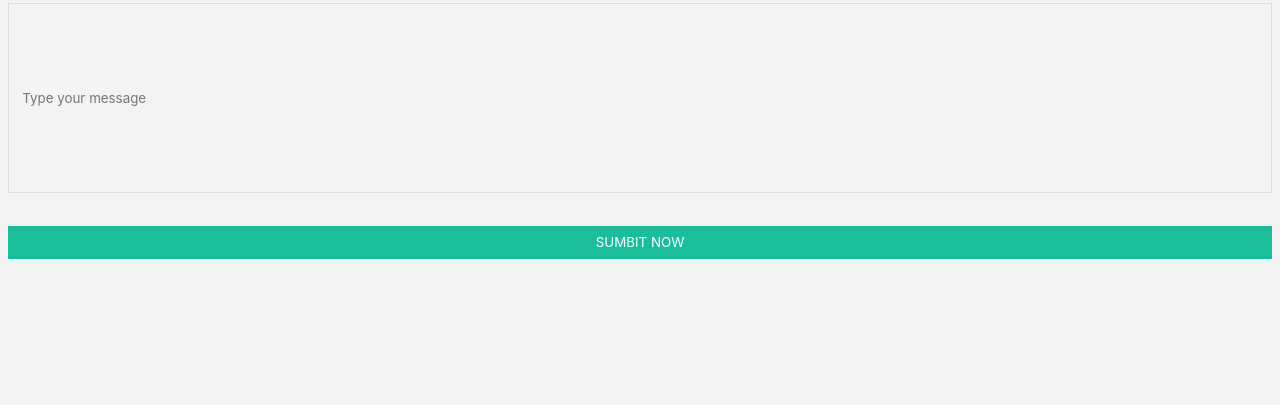
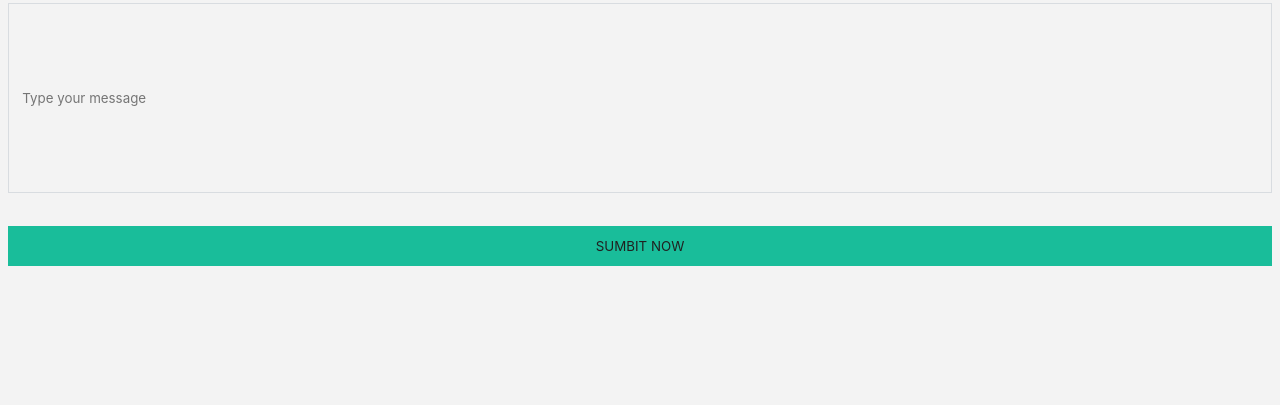
Before and after one commit to Fpsska/Bouncy-Landing, a website: page app/index.html in a window 1280 px wide. Shown: the part 10449-10854 px from the top of the page. Drawn offline with Linux system fonts and the light colour scheme.

Commit message:
refactor: change all of structure for btn-feedback

```diff
--- a/app/index.html
+++ b/app/index.html
@@ -360,7 +360,8 @@
                     <div class="advantages_right_inner">
                         <article class="advantages_info">
                             <h2 class="advantages_title">IMPRESSED?</h2>
-                            <blockquote class="advantages_text">Lorem ipsum, dolor sit amet consectetur adipisicing elit. Consequatur veniam nemo autem
+                            <blockquote class="advantages_text">Lorem ipsum, dolor sit amet consectetur adipisicing
+                                elit. Consequatur veniam nemo autem
                                 quam
                                 molestias illum possimus quod placeat aut ipsam, delectus, fuga ipsa quisquam eos,
                                 numquam
@@ -376,7 +377,8 @@
                                 culpa, cum ratione soluta voluptate ipsa?
                             </blockquote>
                             <address class="advantages_author">- Abdullah Noman</address>
-                            <p class="advantages_prof">Creatice Director, <span style="color: #19bd9a">Code Cafe</span></p>
+                            <p class="advantages_prof">Creatice Director, <span style="color: #19bd9a">Code Cafe</span>
+                            </p>
                         </article>
                     </div>
                 </div>
@@ -1228,17 +1230,20 @@
             <div class="feedback_container">
                 <form action="/" method="GET" enctype="multipart/form-data" class="feedback_inner">
                     <div class="group_inputs">
-                        <input class="input input--name" name="text" placeholder="Your name" type="text">
-                        <input class="input input--email" name="email" placeholder="Email address" type="email">
-                        <input class="input input--subject" name="text" placeholder="Subject" maxlength="15"
+                        <input class="input input--name" name="text" placeholder="Your name" type="text" required>
+                        <input class="input input--email" name="email" placeholder="Email address" type="email" required>
+                        <input class="input input--subject" name="text" placeholder="Subject" maxlength="15 required"
                             type="text">
                     </div>
-                    <input class="input input--message" name="text" placeholder="Type your message" type="text">
-                    <button class="btn-feedback" type="button">
-                        <span class="text">Text</span>
-                        <span class="flip-front">SUMBIT NOW</span>
-                        <span class="flip-back">COMPLITE!</span>
+                    <input class="input input--message" name="text" placeholder="Type your message" type="text" required>
+
+                    <div class="feedback_button">
+                    <button class="btn-feedback" type="submit">
+                        <span class="side flip-front">SUMBIT NOW</span>
+                        <span class="side flip-back">COMPLITE!</span>
                     </button>
+                    </div>
+
                 </form>
             </div>
         </div>
--- a/app/scss/style.scss
+++ b/app/scss/style.scss
@@ -2356,58 +2356,40 @@ body {
                     border: 1px solid $second;
                 }
             }
+            .feedback_button {
+                grid-area: c;
+                display: grid;
+                grid-template-rows: 40px;
+            }
             .btn-feedback {
-                grid-area: c;
-                line-height: 2.5em;
-                background-color: $second;
-                color: $header;
-                text-align: center;
-                transform: translate(0, 0);
-            }
-            .text {
-                visibility: hidden;
-            }
-            .flip-front,
-            .flip-back {
+                position: relative;
+                transform-style: preserve-3d;
+                transition: transform .3s ease-out;
+                &:focus {
+                    transform: rotatex(-90deg);
+                }
+            }
+            .side {
                 position: absolute;
                 left: 0;
                 top: 0;
                 width: 100%;
                 height: 100%;
-                -webkit-transform-style: flat;
-                transform-style: flat;
-                -webkit-transition: -webkit-transform 0.3s ease-out;
-                -o-transition: -o-transform 0.3s ease-out;
-                transition: transform 0.3s ease-out;
+                display: grid;
+                align-items: center;
+                backface-visibility: hidden;
             }
             .flip-front {
-                color: $header;
-                background-color: transparent;
-                -webkit-transform: rotateX(0deg) translateZ(25px);
-                -ms-transform: rotateX(0deg) translateZ(25px);
-                -o-transform: rotateX(0deg) translateZ(25px);
-                transform: rotateX(0deg) translateZ(25px);
+                font-size: 1em;
+                background-color: $second;
+                color: #202020;
+                transform: translateZ(20.1px);
             }
             .flip-back {
-                color: $second;
-                background-color: #313131;
-                border: 2px solid #313131;
-                -webkit-transform: rotateX(90deg) translateZ(25px);
-                -ms-transform: rotateX(90deg) translateZ(25px);
-                -o-transform: rotateX(90deg) translateZ(25px);
-                transform: rotateX(90deg) translateZ(25px);
-            }
-            .btn-feedback:focus .flip-front {
-                -webkit-transform: rotateX(-90deg) translateZ(25px);
-                -ms-transform: rotateX(-90deg) translateZ(25px);
-                -o-transform: rotateX(-90deg) translateZ(25px);
-                transform: rotateX(-90deg) translateZ(25px);
-            }
-            .btn-feedback:focus .flip-back {
-                -webkit-transform: rotateX(0deg) translateZ(25px);
-                -ms-transform: rotateX(0deg) translateZ(25px);
-                -o-transform: rotateX(0deg) translateZ(25px);
-                transform: rotateX(0deg) translateZ(25px);
+                font-size: 1em;
+                background-color:#202020;
+                color: #fff;
+                transform: rotateX(90deg) translateZ(20.1px);
             }
         }
     }
```
Also changed, not shown: app/css/style.min.css.
